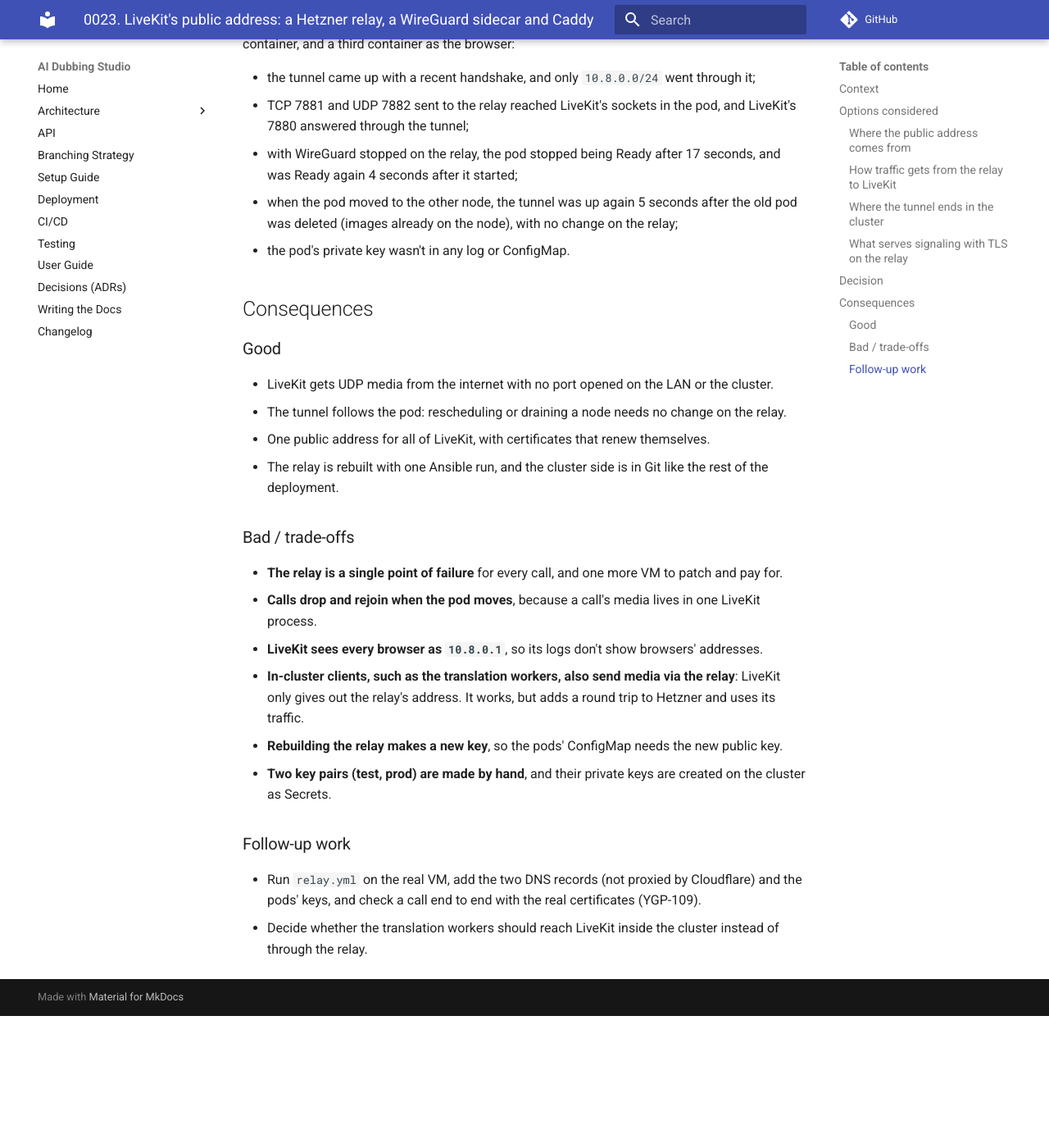
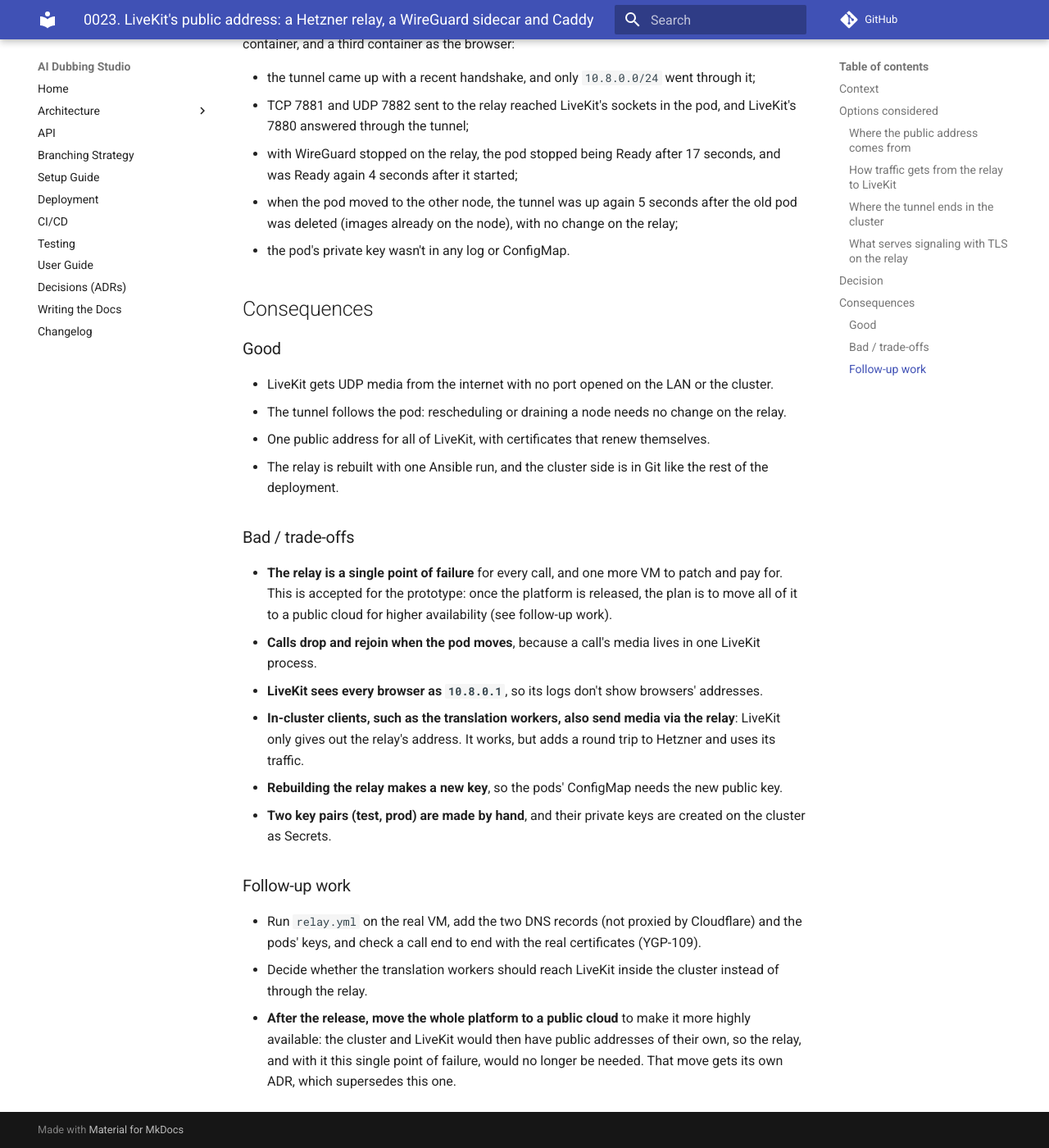
Before and after one commit to WH1TE-SHAD0W/ai-dubbing-studio, an MkDocs documentation site: the page built from docs/adr/0023-livekit-public-endpoint.md, in a window 1280 px wide and 1400 px high, scrolled down 4309 px. Shown: the whole window at 82% size. Built offline with MkDocs 1.6.1 and Material for MkDocs 9.7.7, drawn with Linux system fonts in a browser that asks for light colours; comment, search, counter and statistics services are not loaded; before the commit the page ends 5548 px from its top, so only the background shows below that.

Commit message:
docs: ADR-0023 notes the move to a public cloud after release, for HA (YGP-109)
Co-Authored-By: Claude Opus 5.5 <noreply@anthropic.com>

```diff
--- a/docs/adr/0023-livekit-public-endpoint.md
+++ b/docs/adr/0023-livekit-public-endpoint.md
@@ -197,7 +197,9 @@ Ubuntu 26.04 container, and a third container as the browser:
 ### Bad / trade-offs
 
 - **The relay is a single point of failure** for every call, and one more VM
-  to patch and pay for.
+  to patch and pay for. This is accepted for the prototype: once the platform
+  is released, the plan is to move all of it to a public cloud for higher
+  availability (see follow-up work).
 - **Calls drop and rejoin when the pod moves**, because a call's media lives in
   one LiveKit process.
 - **LiveKit sees every browser as `10.8.0.1`**, so its logs don't show
@@ -217,3 +219,8 @@ Ubuntu 26.04 container, and a third container as the browser:
   certificates (YGP-109).
 - Decide whether the translation workers should reach LiveKit inside the
   cluster instead of through the relay.
+- **After the release, move the whole platform to a public cloud** to make it
+  more highly available: the cluster and LiveKit would then have public
+  addresses of their own, so the relay, and with it this single point of
+  failure, would no longer be needed. That move gets its own ADR, which
+  supersedes this one.
```
